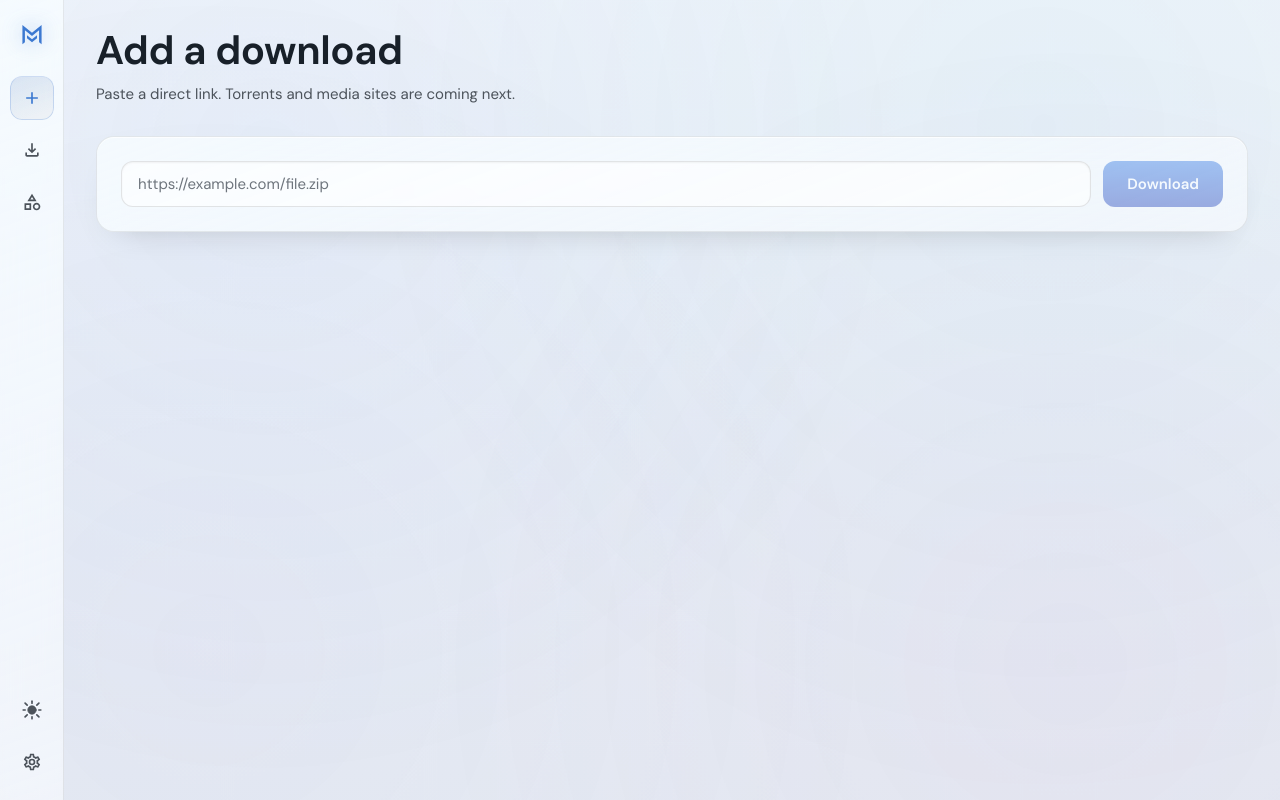
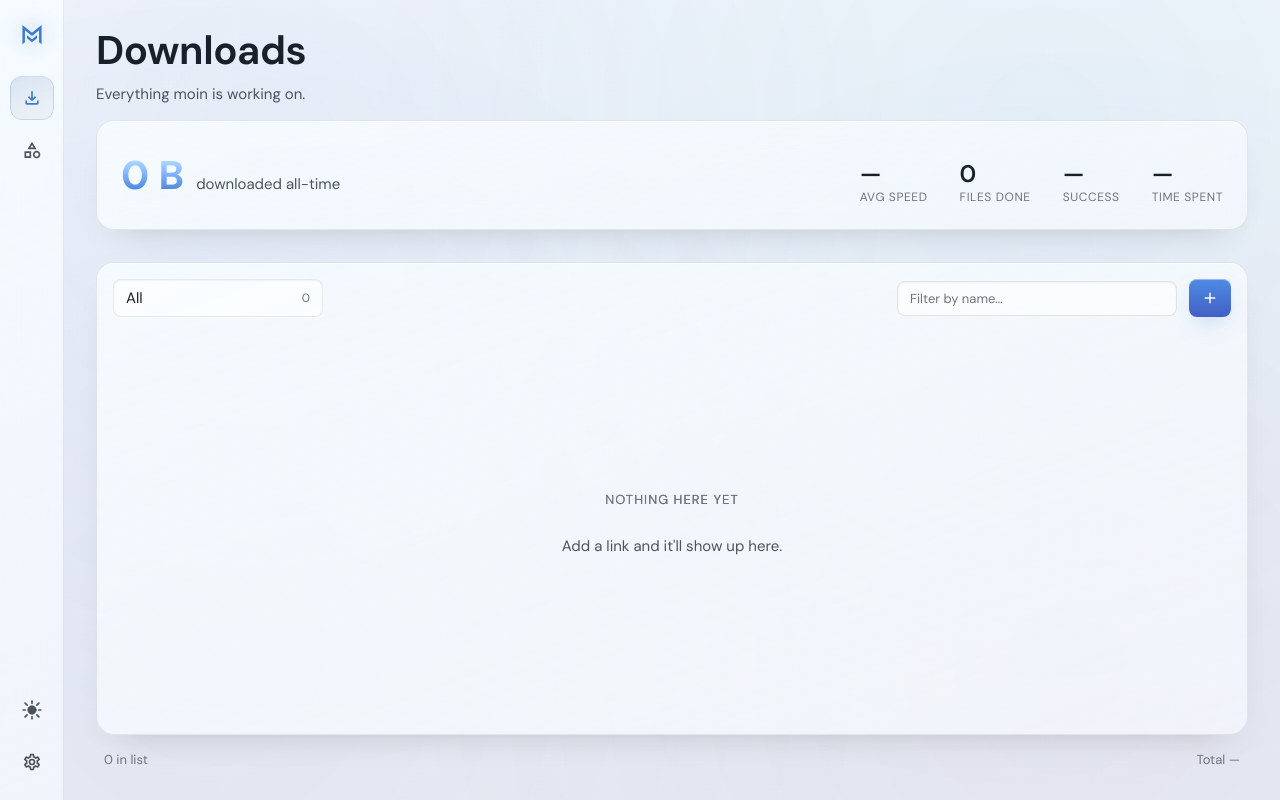
Before and after one commit to exxvius/moin, a React (Vite) app: page / in a window 1280 px wide. Built offline with nearby package versions, Linux system fonts and the light colour scheme.

Commit message:
move add into a button and modal on the downloads page
the separate add view is gone. a + button sits in the downloads toolbar and
opens the add form in a modal — same link box, category picker, and duplicate
check. downloads is the default view now, and add is off the rail.

```diff
--- a/src/App.tsx
+++ b/src/App.tsx
@@ -1,11 +1,9 @@
 import { useEffect, useState } from "react";
 import type { ComponentType } from "react";
-import { HomeView } from "./views/HomeView";
 import { DownloadsView } from "./views/DownloadsView";
 import { CategoriesView } from "./views/CategoriesView";
 import { SettingsView } from "./views/SettingsView";
 import {
-  AddIcon,
   CategoriesIcon,
   DownloadsIcon,
   Logo,
@@ -18,14 +16,13 @@ import { useTheme } from "./lib/theme";
 import { useAccent } from "./lib/accent";
 import { useReorderAnim } from "./lib/prefs";
 
-type View = "home" | "downloads" | "categories" | "settings";
+type View = "downloads" | "categories" | "settings";
 
 const NAV: {
   id: View;
   label: string;
   icon: ComponentType<{ size?: number }>;
 }[] = [
-  { id: "home", label: "Add", icon: AddIcon },
   { id: "downloads", label: "Downloads", icon: DownloadsIcon },
   { id: "categories", label: "Categories", icon: CategoriesIcon },
 ];
@@ -34,7 +31,7 @@ function Shell() {
   const [theme, toggleTheme] = useTheme();
   const [accent, setAccent] = useAccent();
   const [reorderAnim, setReorderAnim] = useReorderAnim();
-  const [view, setView] = useState<View>("home");
+  const [view, setView] = useState<View>("downloads");
 
   // Cursor-proximity border glow on cards + download rows.
   useEffect(() => initCursorFx(), []);
@@ -102,9 +99,6 @@ function Shell() {
       </aside>
 
       <main className="main">
-        {view === "home" && (
-          <HomeView onAdded={() => setView("downloads")} />
-        )}
         {view === "downloads" && <DownloadsView animateReorder={reorderAnim} />}
         {view === "categories" && <CategoriesView />}
         {view === "settings" && (
--- a/src/views/HomeView.tsx
+++ b/src/components/AddDownloadModal.tsx
@@ -1,16 +1,21 @@
-import { useEffect, useState } from "react";
-import { ConfirmModal } from "../components/ConfirmModal";
-import { Select } from "../components/Select";
+import { useEffect, useRef, useState } from "react";
+import { createPortal } from "react-dom";
+import { ConfirmModal } from "./ConfirmModal";
+import { Select } from "./Select";
+import { CategoryIcon } from "./CategoryIcon";
 import { useStore } from "../lib/store";
 import { api } from "../lib/api";
-import { CategoryIcon } from "../components/CategoryIcon";
 
 interface Props {
-  onAdded: () => void;
+  onClose: () => void;
 }
 
-export function HomeView({ onAdded }: Props) {
+/** The add-a-download form as a modal, opened from the Downloads header. Pastes a
+ *  direct link, optionally files it under a category (auto-suggested from the
+ *  URL), and closes once the download is queued. */
+export function AddDownloadModal({ onClose }: Props) {
   const store = useStore();
+  const inputRef = useRef<HTMLInputElement>(null);
   const [url, setUrl] = useState("");
   const [error, setError] = useState<string | null>(null);
   const [busy, setBusy] = useState(false);
@@ -19,6 +24,19 @@ export function HomeView({ onAdded }: Props) {
   // "" = uncategorized. Auto-filled from the URL until the user picks manually.
   const [category, setCategory] = useState("");
   const [touched, setTouched] = useState(false);
+
+  // Land the cursor in the URL box on open.
+  useEffect(() => inputRef.current?.focus(), []);
+
+  // Esc closes the form (unless the duplicate confirm is up — it owns Esc then).
+  useEffect(() => {
+    if (dupUrl) return;
+    const onKey = (e: KeyboardEvent) => {
+      if (e.key === "Escape") onClose();
+    };
+    document.addEventListener("keydown", onKey);
+    return () => document.removeEventListener("keydown", onKey);
+  }, [dupUrl, onClose]);
 
   // Suggest a category from the URL (debounced). A manual pick (touched) sticks;
   // clearing the box re-enables auto-suggest.
@@ -46,13 +64,9 @@ export function HomeView({ onAdded }: Props) {
     setError(null);
     try {
       await store.add(value, category || null);
-      setUrl("");
-      setCategory("");
-      setTouched(false);
-      onAdded();
+      onClose();
     } catch (e) {
       setError(e instanceof Error ? e.message : String(e));
-    } finally {
       setBusy(false);
     }
   };
@@ -69,16 +83,19 @@ export function HomeView({ onAdded }: Props) {
     await doAdd(value);
   };
 
-  return (
-    <div className="view">
-      <div className="view-head">
-        <h2>Add a download</h2>
-        <p>Paste a direct link. Torrents and media sites are coming next.</p>
-      </div>
+  return createPortal(
+    <div className="modal-backdrop" onClick={onClose}>
+      <div
+        className="modal add-modal"
+        role="dialog"
+        aria-modal="true"
+        aria-label="Add a download"
+        onClick={(e) => e.stopPropagation()}
+      >
+        <div className="modal-title">Add a download</div>
 
-      <div className="card">
-        <div className="add-row">
         <input
+          ref={inputRef}
           className="add-input selectable"
           type="url"
           inputMode="url"
@@ -90,6 +107,12 @@ export function HomeView({ onAdded }: Props) {
             if (e.key === "Enter") submit();
           }}
         />
+        <p className="dim add-modal-hint">
+          Paste a direct link. Torrents and media sites are coming next.
+        </p>
+        {error && <p className="dl-error">{error}</p>}
+
+        <div className="add-modal-foot">
           {store.categories.length > 0 && (
             <Select
               value={category}
@@ -113,6 +136,10 @@ export function HomeView({ onAdded }: Props) {
               ]}
             />
           )}
+          <div className="add-modal-actions">
+            <button className="dl-btn" onClick={onClose}>
+              Cancel
+            </button>
             <button
               className="btn-primary"
               onClick={submit}
@@ -121,7 +148,7 @@ export function HomeView({ onAdded }: Props) {
               {busy ? "Adding…" : "Download"}
             </button>
           </div>
-        {error && <p className="dl-error">{error}</p>}
+        </div>
       </div>
 
       {dupUrl && (
@@ -130,8 +157,7 @@ export function HomeView({ onAdded }: Props) {
           message={
             <>
               This download is already in your list. Add it again anyway? A
-              numbered copy will be saved so it won't overwrite the existing
-              file.
+              numbered copy will be saved so it won't overwrite the existing file.
             </>
           }
           confirmLabel="Add anyway"
@@ -144,6 +170,7 @@ export function HomeView({ onAdded }: Props) {
           }}
         />
       )}
-    </div>
+    </div>,
+    document.body,
   );
 }
--- a/src/styles/moin.css
+++ b/src/styles/moin.css
@@ -675,6 +675,54 @@
   justify-content: flex-end;
   gap: var(--space-2);
   margin-top: var(--space-5);
+}
+
+/* ---- Toolbar add button ---- */
+.toolbar-add {
+  flex: none;
+  align-self: stretch;
+  width: 42px;
+  display: inline-flex;
+  align-items: center;
+  justify-content: center;
+  border: none;
+  border-radius: var(--radius-sm);
+  background: var(--accent-grad);
+  color: var(--accent-ink);
+  box-shadow: var(--accent-glow);
+  cursor: pointer;
+  transition:
+    filter var(--duration-fast) var(--ease),
+    transform var(--duration-fast) var(--ease);
+}
+.toolbar-add:hover {
+  filter: brightness(1.08);
+}
+.toolbar-add:active {
+  transform: translateY(1px);
+}
+
+/* ---- Add modal ---- */
+.add-modal {
+  width: min(520px, 100%);
+}
+.add-modal .add-input {
+  width: 100%;
+}
+.add-modal-hint {
+  margin: var(--space-2) 0 0;
+  font-size: var(--text-sm);
+}
+.add-modal-foot {
+  display: flex;
+  align-items: center;
+  justify-content: space-between;
+  gap: var(--space-3);
+  margin-top: var(--space-4);
+}
+.add-modal-actions {
+  display: flex;
+  gap: var(--space-2);
 }
 
 /* ---- Add form ---- */
--- a/src/views/DownloadsView.tsx
+++ b/src/views/DownloadsView.tsx
@@ -6,7 +6,8 @@ import type {
 } from "react";
 import { createPortal } from "react-dom";
 import { revealItemInDir } from "@tauri-apps/plugin-opener";
-import { SortArrowIcon } from "../components/icons";
+import { AddIcon, SortArrowIcon } from "../components/icons";
+import { AddDownloadModal } from "../components/AddDownloadModal";
 import { Select } from "../components/Select";
 import { SmoothScroll } from "../components/SmoothScroll";
 import { ContextMenu, type MenuEntry } from "../components/ContextMenu";
@@ -327,6 +328,8 @@ export function DownloadsView({ animateReorder }: DownloadsViewProps) {
   const [moveOpen, setMoveOpen] = useState(false);
   // Error message to surface in a popup (e.g. a file delete that failed).
   const [error, setError] = useState<string | null>(null);
+  // The add-a-download modal, opened from the "+" in the header.
+  const [showAdd, setShowAdd] = useState(false);
   // Live width of the list, so columns can drop out when the window is narrow.
   const [listWidth, setListWidth] = useState(0);
 
@@ -779,6 +782,8 @@ export function DownloadsView({ animateReorder }: DownloadsViewProps) {
         <p>Everything moin is working on.</p>
       </div>
 
+      {showAdd && <AddDownloadModal onClose={() => setShowAdd(false)} />}
+
       <div className="card stat-card">
         <div className="stat-hero">
           <span className="stat-hero-num">
@@ -865,6 +870,14 @@ export function DownloadsView({ animateReorder }: DownloadsViewProps) {
             spellCheck={false}
             onChange={(e) => setQuery(e.target.value)}
           />
+          <button
+            className="toolbar-add"
+            onClick={() => setShowAdd(true)}
+            aria-label="Add a download"
+            title="Add a download"
+          >
+            <AddIcon size={18} />
+          </button>
         </div>
 
         {rows.length === 0 ? (
```
Lines whose indentation alone changed are shown as unchanged.
